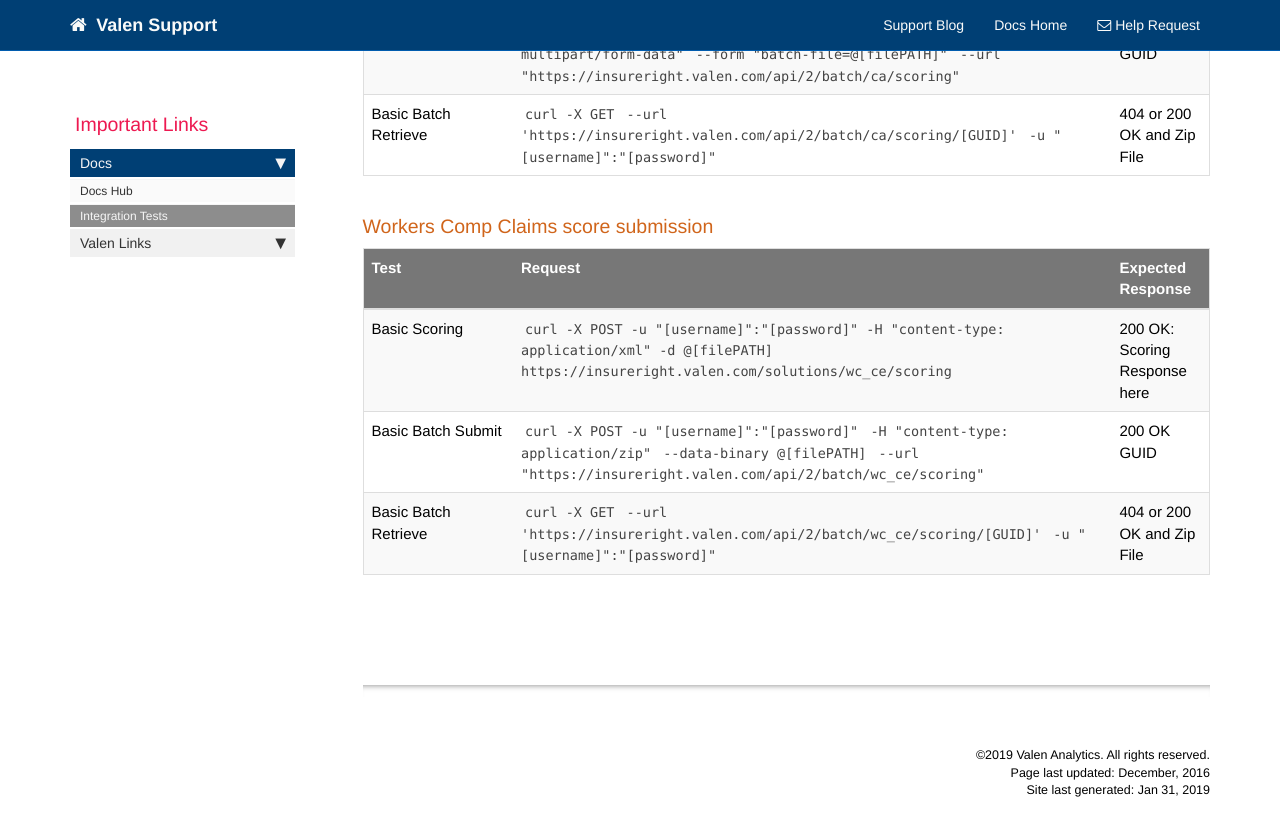
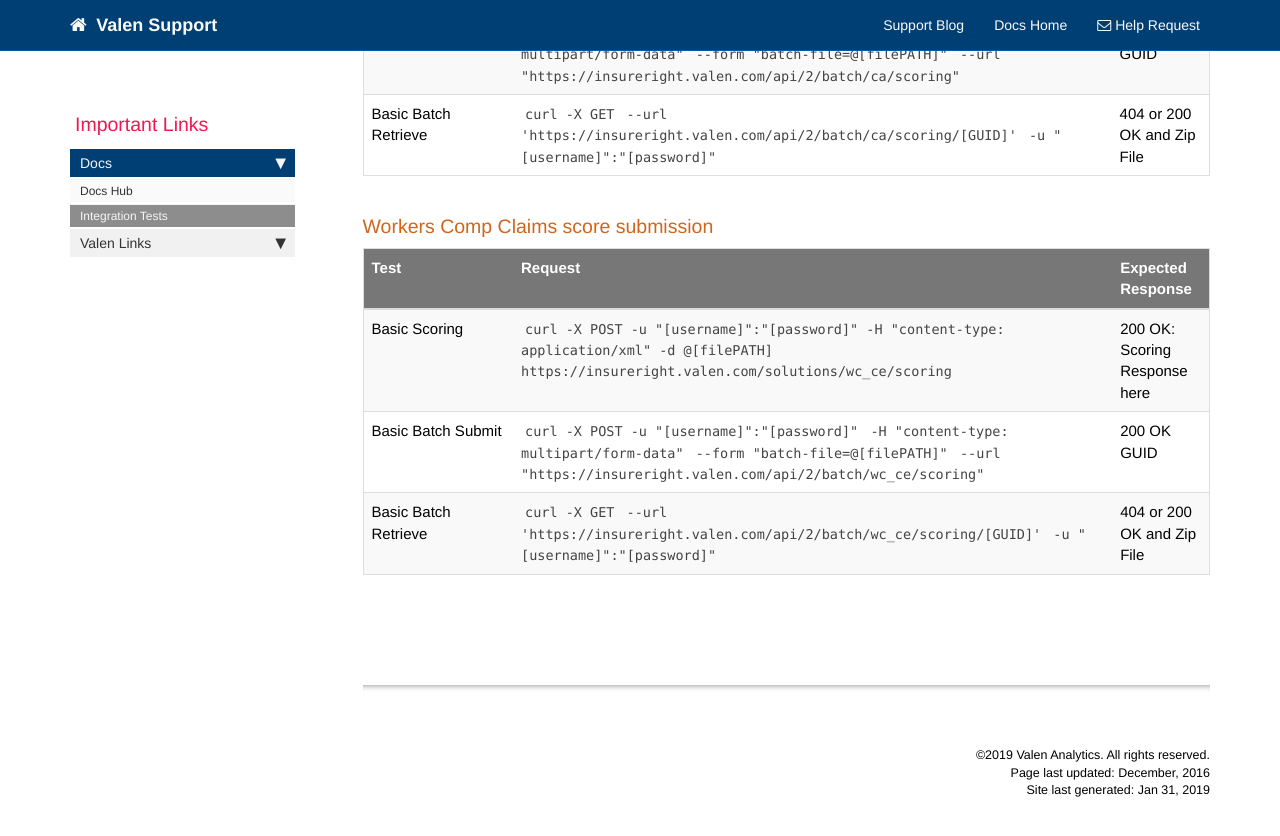
Before and after one commit to valensupport/valensupport.github.io, a Jekyll site: the page built from pages/test_plans.md, in a window 1280 px wide and 900 px high, scrolled down 979 px. Shown: the top 836 px of the window. Built offline with Jekyll 4.4.1, drawn with Linux system fonts in a browser that asks for light colours; nearby versions of some CDN libraries; comment, search, counter and statistics services are not loaded.

Commit message:
Update test_plans.md
go back to multipart/form-data until we get application/zip working.

```diff
--- a/pages/test_plans.md
+++ b/pages/test_plans.md
@@ -35,5 +35,5 @@ Here is a collection of sample integrations for Valen's Web Services.
 |Test|Request|Expected Response|
 |----|-------|-----------------|
 |Basic Scoring|`curl -X POST -u "[username]":"[password]" -H "content-type: application/xml" -d @[filePATH] https://insureright.valen.com/solutions/wc_ce/scoring`| 200 OK: Scoring Response here|
-|Basic Batch Submit|`curl -X POST -u "[username]":"[password]"` `-H "content-type: application/zip"` `--data-binary @[filePATH]` `--url "https://insureright.valen.com/api/2/batch/wc_ce/scoring"`|200 OK GUID|
+|Basic Batch Submit|`curl -X POST -u "[username]":"[password]"`  `-H "content-type: multipart/form-data"` `--form "batch-file=@[filePATH]"` `--url "https://insureright.valen.com/api/2/batch/wc_ce/scoring"`|200 OK GUID|
 |Basic Batch Retrieve|`curl -X GET` `--url 'https://insureright.valen.com/api/2/batch/wc_ce/scoring/[GUID]'` `-u "[username]":"[password]"`|404 or 200 OK and Zip File|
```
